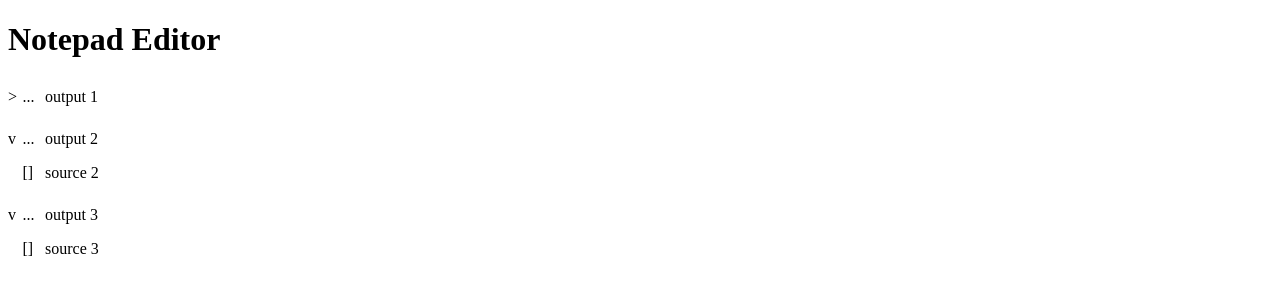
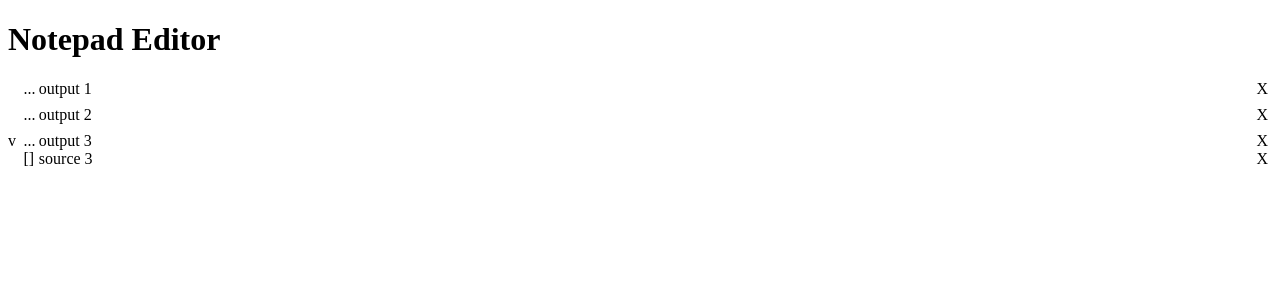
Before and after one commit to graeme-lockley/notepad-editor, a SvelteKit app: page / in a window 1280 px wide. Shown: the top 300 px of the page. Built offline with nearby package versions, Linux system fonts and the light colour scheme.

Commit message:
feature: open and closing of source lines

```diff
--- a/src/routes/NotepadLine.svelte
+++ b/src/routes/NotepadLine.svelte
@@ -1,28 +1,55 @@
 <script>
 	export let line;
+	let hover = false;
 
 	import * as Content from './content';
+
+	const visibilityClick = () => {
+		if (line.visibility === Content.Visibility.PINNED) {
+			return;
+		}
+
+		if (line.visibility === Content.Visibility.CLOSED) {
+			line.visibility = Content.Visibility.OPEN;
+		} else {
+			line.visibility = Content.Visibility.CLOSED;
+		}
+	};
+
+	const hoverStart = () => {
+		hover = true;
+	};
+
+	const hoverEnd = () => {
+		hover = false;
+	};
 </script>
 
-<div class="line">
+<!-- svelte-ignore a11y-no-static-element-interactions -->
+<div class="line" on:mouseenter={hoverStart} on:mouseleave={hoverEnd}>
 	<div class="output">
-		<div class="marginl1">
-			{#if line.visibility === Content.Visibility.CLOSED}
-				&gt;
-			{:else}
+		<!-- svelte-ignore a11y-click-events-have-key-events -->
+		<div class="marginl1" on:click={visibilityClick}>
+			{#if line.visibility === Content.Visibility.PINNED}
 				v
+			{:else if hover}
+				{#if line.visibility === Content.Visibility.CLOSED}
+					&gt;
+				{:else}
+					v
+				{/if}
 			{/if}
 		</div>
 		<div class="marginl2">...</div>
 		<div class="body">{line.output}</div>
-		<div class="marginr1"></div>
+		<div class="marginr1">X</div>
 	</div>
-	{#if line.visibility !== Content.Visibility.CLOSED}
+	{#if line.visibility === Content.Visibility.PINNED || (hover && line.visibility === Content.Visibility.OPEN)}
 		<div class="source">
 			<div class="marginl1"></div>
 			<div class="marginl2">[]</div>
 			<div class="body">{line.source}</div>
-			<div class="marginr1"></div>
+			<div class="marginr1">X</div>
 		</div>
 	{/if}
 </div>
@@ -35,17 +62,12 @@
 	.output {
 		display: flex;
 		flex-direction: row;
-		justify-content: flex-start;
-		align-items: center;
-		width: 50%;
 	}
 
 	.source {
 		display: flex;
 		flex-direction: row;
-		justify-content: flex-start;
-		align-items: center;
-		width: 50%;
+		width: 100%;
 	}
 
 	.marginl1 {
@@ -59,11 +81,7 @@
 	.body {
 		display: flex;
 		flex-direction: row;
-		justify-content: flex-start;
-		align-items: center;
 		width: 100%;
-		padding: 0.5em;
-		border-radius: 0.5em;
 	}
 
 	.marginr1 {
```
Also changed, not shown: 1 other file (tests, documents, lock files or other folders).
